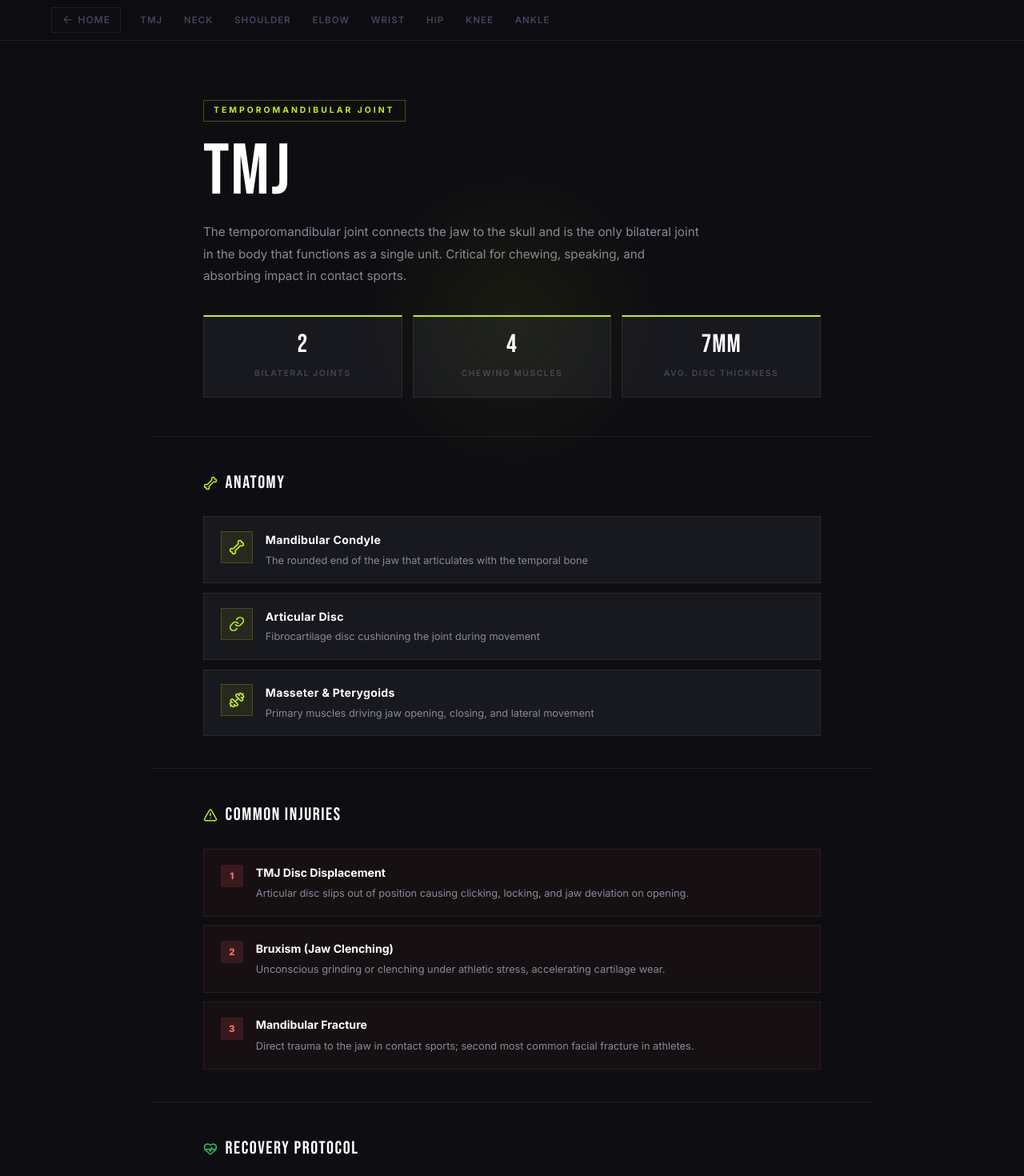
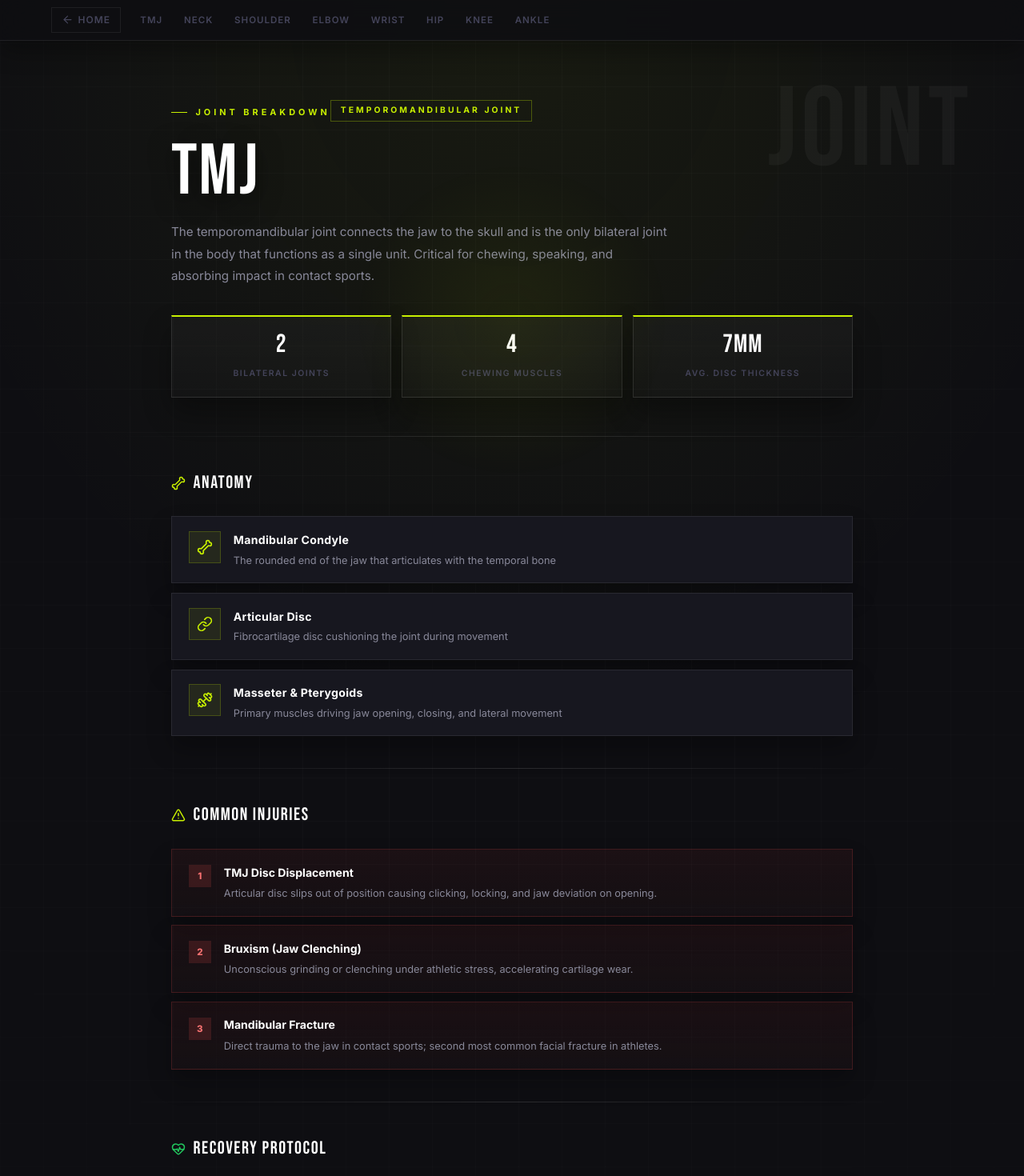
Before and after one commit to itskavyansh/sportsurge, a React (Vite) app: page /joint/1 in a window 1280 px wide. Shown: the top 1470 px of the page at 80% size. Built offline with nearby package versions, Linux system fonts and the light colour scheme; the HTML template or start-up script is replaced by a standard one.

Commit message:
final changes

```diff
--- a/src/components/CoachesSection.jsx
+++ b/src/components/CoachesSection.jsx
@@ -13,6 +13,8 @@ export default function CoachesSection() {
 
   return (
     <section id="coaches" className="relative overflow-hidden" style={{ background: '#0e0e12' }}>
+      <div className="features-grid" />
+      <div className="section-wordmark coaches-wordmark" aria-hidden="true">Coaches</div>
       <div className="text-center max-w-[600px] mx-auto mb-14 reveal relative z-10" ref={headerRef}>
         <div className="section-label justify-center before:hidden">Expert Mentors</div>
         <h2 className="section-title">Meet Our <span>Coaches</span></h2>
@@ -23,7 +25,7 @@ export default function CoachesSection() {
 
       <div className="grid grid-cols-1 sm:grid-cols-2 lg:grid-cols-4 gap-5 max-w-[1100px] mx-auto relative z-10">
         {COACHES.map((c, i) => (
-          <CoachCard key={c.name} coach={c} delay={i * 0.1} />
+          <CoachCard key={c.name} coach={c} delay={i * 0.0001} />
         ))}
       </div>
     </section>
--- a/src/components/Footer.jsx
+++ b/src/components/Footer.jsx
@@ -1,4 +1,4 @@
-import { Globe, Phone, Mail, MapPin, ArrowUpRight } from 'lucide-react';
+import { Phone, Mail, MapPin, ArrowUpRight } from 'lucide-react';
 
 export default function Footer() {
   const scrollTo = (e, id) => {
@@ -10,6 +10,7 @@ export default function Footer() {
 
   return (
     <footer id="footer" className="footer-wrap">
+      <div className="features-grid" />
       {/* Big wordmark */}
       <div className="footer-wordmark" aria-hidden="true">SURGE</div>
 
--- a/src/components/Navbar.jsx
+++ b/src/components/Navbar.jsx
@@ -73,7 +73,7 @@ export default function Navbar() {
     <div ref={navRef}>
       <nav id="navbar" className={cn || undefined}>
         <a href="#" className="nav-logo" onClick={(e) => scrollTo(e, '#')}>
-          SPORT <span>SURGE</span>
+          <span className="nav-logo-sport">SPORT</span> <span>SURGE</span>
         </a>
 
         <ul className="nav-links">
--- a/src/components/StatsSection.jsx
+++ b/src/components/StatsSection.jsx
@@ -39,12 +39,13 @@ export default function StatsSection() {
 
   return (
     <section id="stats" ref={sectionRef} className="relative overflow-hidden" style={{ background: '#13131a', borderTop: '1px solid rgba(255,255,255,0.06)', borderBottom: '1px solid rgba(255,255,255,0.06)' }}>
+      <div className="section-wordmark stats-wordmark" aria-hidden="true">Services</div>
       {/* Animated lime scan line */}
       <div className="stats-scanline" />
 
       <div className="text-center max-w-[700px] mx-auto mb-16 reveal" ref={topRef}>
         <div className="section-label justify-center">By The Numbers</div>
-        <h2 className="section-title">The <span>Surge</span> Effect</h2>
+        <h2 className="section-title">Our <span>Services</span></h2>
       </div>
 
       <div className="grid grid-cols-2 lg:grid-cols-4 gap-px max-w-[1100px] mx-auto" style={{ background: 'rgba(255,255,255,0.06)' }}>
--- a/src/index.css
+++ b/src/index.css
@@ -112,6 +112,14 @@
   color: var(--accent);
 }
 
+.nav-logo .nav-logo-sport {
+  color: #fff;
+}
+
+.nav-logo .nav-logo-sport .nav-char {
+  color: #fff;
+}
+
 .nav-links {
   display: flex;
   list-style: none;
@@ -949,8 +957,50 @@ footer, #footer {
 /* ──────────────── JOINT PAGE ──────────────── */
 .jp {
   min-height: 100vh;
-  background: var(--bg-primary);
+  background:
+    radial-gradient(ellipse 85% 60% at 50% 0%, rgba(200, 240, 0, 0.06) 0%, transparent 70%),
+    var(--bg-primary);
   color: var(--text-secondary);
+  position: relative;
+  overflow: hidden;
+}
+
+.jp-grid {
+  position: absolute;
+  inset: 0;
+  background-image:
+    linear-gradient(rgba(255, 255, 255, 0.018) 1px, transparent 1px),
+    linear-gradient(90deg, rgba(255, 255, 255, 0.018) 1px, transparent 1px);
+  background-size: 54px 54px;
+  mask-image: radial-gradient(ellipse 90% 75% at 50% 25%, black 35%, transparent 100%);
+  pointer-events: none;
+  z-index: 0;
+}
+
+.jp-scanline {
+  position: absolute;
+  top: 0;
+  left: -90%;
+  width: 55%;
+  height: 100%;
+  background: linear-gradient(90deg, transparent, rgba(200, 240, 0, 0.035), transparent);
+  animation: scanline 6s ease-in-out infinite;
+  pointer-events: none;
+  z-index: 0;
+}
+
+.jp-wordmark {
+  position: absolute;
+  right: 5%;
+  top: 3.2rem;
+  font-family: var(--font-display);
+  font-size: clamp(4.5rem, 11vw, 10rem);
+  letter-spacing: 5px;
+  text-transform: uppercase;
+  color: rgba(255, 255, 255, 0.04);
+  pointer-events: none;
+  user-select: none;
+  z-index: 0;
 }
 
 .jp-bar {
@@ -961,9 +1011,10 @@ footer, #footer {
   align-items: center;
   gap: 0.8rem;
   padding: 0.55rem 5%;
-  background: rgba(14, 14, 18, 0.97);
+  background: rgba(14, 14, 18, 0.88);
   backdrop-filter: blur(20px);
-  border-bottom: 1px solid var(--border);
+  border-bottom: 1px solid rgba(255, 255, 255, 0.08);
+  box-shadow: 0 14px 28px rgba(0, 0, 0, 0.3);
 }
 
 .jp-bar-back {
@@ -1019,8 +1070,10 @@ footer, #footer {
 
 .jp-hero {
   padding: 4.5rem 5% 3rem;
-  max-width: 900px;
+  max-width: 980px;
   margin: 0 auto;
+  position: relative;
+  z-index: 1;
 }
 
 .jp-hero-tag {
@@ -1044,6 +1097,7 @@ footer, #footer {
   color: var(--text-primary);
   text-transform: uppercase;
   margin: 0 0 1rem;
+  text-shadow: 0 8px 30px rgba(0, 0, 0, 0.5);
 }
 
 .jp-hero-desc {
@@ -1063,16 +1117,21 @@ footer, #footer {
 
 .jp-stat {
   padding: 1.1rem 1.4rem;
-  border: 1px solid var(--border);
+  border: 1px solid rgba(255, 255, 255, 0.1);
   border-top: 2px solid var(--accent);
-  background: var(--bg-card);
+  background: linear-gradient(180deg, rgba(255, 255, 255, 0.03), rgba(255, 255, 255, 0.01));
+  box-shadow: 0 18px 35px rgba(0, 0, 0, 0.32);
   min-width: 120px;
   text-align: center;
   flex: 1;
-  transition: border-color var(--transition);
-}
-
-.jp-stat:hover { border-color: var(--accent); }
+  transition: border-color var(--transition), transform var(--transition), background var(--transition);
+}
+
+.jp-stat:hover {
+  border-color: var(--accent);
+  background: rgba(200, 240, 0, 0.05);
+  transform: translateY(-3px);
+}
 
 .jp-stat-val {
   display: block;
@@ -1094,16 +1153,20 @@ footer, #footer {
 }
 
 .jp-divider {
-  max-width: 900px;
+  max-width: 980px;
   margin: 0 auto;
   height: 1px;
-  background: var(--border);
+  background: linear-gradient(90deg, transparent, rgba(255, 255, 255, 0.12), transparent);
+  position: relative;
+  z-index: 1;
 }
 
 .jp-sect {
-  max-width: 900px;
+  max-width: 980px;
   margin: 0 auto;
   padding: 2.5rem 5%;
+  position: relative;
+  z-index: 1;
 }
 
 .jp-sect-title {
@@ -1133,9 +1196,10 @@ footer, #footer {
   gap: 1rem;
   align-items: flex-start;
   padding: 1.1rem 1.3rem;
-  border: 1px solid var(--border);
-  border-left: 1px solid var(--border);
-  background: var(--bg-card);
+  border: 1px solid rgba(255, 255, 255, 0.08);
+  border-left: 1px solid rgba(255, 255, 255, 0.08);
+  background: #17171f;
+  box-shadow: 0 16px 30px rgba(0, 0, 0, 0.28);
   transition: all var(--transition);
 }
 
@@ -1182,8 +1246,9 @@ footer, #footer {
   gap: 1rem;
   align-items: flex-start;
   padding: 1.1rem 1.3rem;
-  border: 1px solid rgba(255, 80, 80, 0.12);
-  background: rgba(255, 60, 60, 0.03);
+  border: 1px solid rgba(255, 80, 80, 0.18);
+  background: linear-gradient(180deg, rgba(255, 60, 60, 0.06), rgba(255, 60, 60, 0.025));
+  box-shadow: 0 16px 30px rgba(0, 0, 0, 0.24);
   transition: all var(--transition);
 }
 
@@ -1231,8 +1296,9 @@ footer, #footer {
 
 .jp-fix {
   padding: 1.2rem 1.4rem;
-  border: 1px solid rgba(34, 197, 94, 0.12);
-  background: rgba(34, 197, 94, 0.02);
+  border: 1px solid rgba(34, 197, 94, 0.18);
+  background: linear-gradient(180deg, rgba(34, 197, 94, 0.06), rgba(34, 197, 94, 0.025));
+  box-shadow: 0 16px 30px rgba(0, 0, 0, 0.24);
   transition: all var(--transition);
 }
 
@@ -1273,10 +1339,12 @@ footer, #footer {
 }
 
 .jp-foot {
-  max-width: 900px;
+  max-width: 980px;
   margin: 0 auto;
   padding: 2rem 5% 4rem;
-  border-top: 1px solid var(--border);
+  border-top: 1px solid rgba(255, 255, 255, 0.08);
+  position: relative;
+  z-index: 1;
 }
 
 .jp-foot-label {
@@ -1323,6 +1391,7 @@ footer, #footer {
   .jp-stat { min-width: 90px; padding: 0.8rem; }
   .jp-stat-val { font-size: 1.5rem; }
   .jp-sect { padding: 2rem 5%; }
+  .jp-wordmark { top: 3.8rem; font-size: clamp(2.8rem, 16vw, 4.5rem); }
 }
 
 /* ──────────────── REGISTRATION FORM ──────────────── */
@@ -1720,7 +1789,7 @@ select.reg-input option {
   position: absolute;
   inset: 0;
   background-image:
-    linear-gradient(rgba(255,255,255,0.022) 1px, transparent 1px),
+    linear-gradient(rgba(255,255,255,0.022) 1px, transparent 2px),
     linear-gradient(90deg, rgba(255,255,255,0.022) 1px, transparent 1px);
   background-size: 60px 60px;
   pointer-events: none;
@@ -1747,7 +1816,7 @@ select.reg-input option {
 .feature-num {
   font-family: var(--font-display);
   font-size: 3.5rem;
-  color: rgba(200,240,0,0.07);
+  color: rgba(200,240,0,0.14);
   line-height: 1;
   margin-bottom: 1rem;
   letter-spacing: 2px;
@@ -1755,7 +1824,7 @@ select.reg-input option {
 }
 
 .feature-card-new:hover .feature-num {
-  color: rgba(200,240,0,0.14);
+  color: rgba(200,240,0,0.28);
 }
 
 .feature-icon-new {
@@ -2234,9 +2303,167 @@ a.footer-contact-val:hover { color: var(--text-primary); }
   color: var(--text-muted);
 }
 
+.events-register-wrap {
+  max-width: 760px;
+  margin: 1rem auto 0;
+}
+
+.events-register-cta {
+  display: flex;
+  justify-content: space-between;
+  align-items: center;
+  gap: 1rem;
+  padding: 1.2rem 1.3rem;
+  border: 1px solid rgba(255, 255, 255, 0.1);
+  border-left: 3px solid var(--accent);
+  background: linear-gradient(120deg, rgba(255, 255, 255, 0.03), rgba(200, 240, 0, 0.04));
+  box-shadow: 0 14px 28px rgba(0, 0, 0, 0.26);
+}
+
+.events-register-title {
+  font-family: var(--font-display);
+  font-size: 1.4rem;
+  color: var(--text-primary);
+  letter-spacing: 1px;
+  text-transform: uppercase;
+  margin: 0 0 0.2rem;
+}
+
+.events-register-sub {
+  margin: 0;
+  font-size: 0.82rem;
+  color: var(--text-secondary);
+  line-height: 1.65;
+}
+
 @media (max-width: 768px) {
   .footer-top { grid-template-columns: 1fr; gap: 2rem; }
   .footer-wordmark { font-size: 5rem; }
   .events-card-inner { flex-direction: column; align-items: flex-start; }
   .events-input { width: 100%; }
-}
+  .events-register-cta { flex-direction: column; align-items: flex-start; }
+}
+
+/* ============================================================
+   DARK EDITORIAL HOMEPAGE OVERRIDES
+   ============================================================ */
+.hero-kicker {
+  font-family: var(--font-display);
+  font-size: 0.95rem;
+  letter-spacing: 5px;
+  text-transform: uppercase;
+  color: rgba(255, 255, 255, 0.55);
+  margin-bottom: 0.5rem;
+}
+
+.hero-wordmark {
+  position: absolute;
+  right: 2.5%;
+  bottom: -0.05em;
+  z-index: 2;
+  font-family: var(--font-display);
+  font-size: clamp(5rem, 16vw, 13rem);
+  line-height: 0.9;
+  letter-spacing: 6px;
+  color: rgba(255, 255, 255, 0.07);
+  text-transform: uppercase;
+  pointer-events: none;
+}
+
+.hero-overlay {
+  background:
+    linear-gradient(to top, rgba(7, 7, 9, 0.95) 0%, rgba(7, 7, 9, 0.5) 45%, rgba(7, 7, 9, 0.15) 100%);
+}
+
+.performance-overlay {
+  background:
+    linear-gradient(127deg, transparent 0 58%, rgba(200, 240, 0, 0.12) 58% 62%, transparent 62% 100%);
+}
+
+.section-wordmark {
+  position: absolute;
+  right: 5%;
+  top: 2rem;
+  font-family: var(--font-display);
+  font-size: clamp(4rem, 10vw, 8.5rem);
+  color: rgba(255, 255, 255, 0.045);
+  letter-spacing: 4px;
+  text-transform: uppercase;
+  pointer-events: none;
+  z-index: 0;
+}
+
+.about-wordmark,
+.features-wordmark,
+.stats-wordmark,
+.coaches-wordmark,
+.events-wordmark {
+  mix-blend-mode: normal;
+}
+
+#about,
+#features,
+#stats,
+#coaches,
+#events {
+  position: relative;
+}
+
+#about::after,
+#stats::after {
+  content: '';
+  position: absolute;
+  left: -10%;
+  right: -10%;
+  bottom: -60px;
+  height: 120px;
+  background: linear-gradient(135deg, transparent 0 46%, rgba(255, 255, 255, 0.03) 46% 54%, transparent 54% 100%);
+  pointer-events: none;
+}
+
+.feature-card-new,
+.stat-card-new,
+.coach-card,
+.events-card {
+  box-shadow: 0 20px 45px rgba(0, 0, 0, 0.34);
+}
+
+.feature-card-new {
+  clip-path: polygon(0 0, 100% 0, 100% 92%, 92% 100%, 0 100%);
+}
+
+.stat-card-new {
+  clip-path: polygon(0 0, 100% 0, 100% 100%, 8% 100%, 0 90%);
+}
+
+.events-card {
+  border-color: rgba(255, 255, 255, 0.14);
+}
+
+.events-card::before {
+  content: '';
+  position: absolute;
+  top: 0;
+  right: 0;
+  width: 160px;
+  height: 160px;
+  background: linear-gradient(135deg, rgba(200, 240, 0, 0.22), rgba(200, 240, 0, 0.02));
+  clip-path: polygon(100% 0, 100% 100%, 0 0);
+  pointer-events: none;
+}
+
+.footer-wrap {
+  background:
+    linear-gradient(160deg, #09090c 0%, #0d0d12 54%, #121218 100%);
+}
+
+@media (max-width: 768px) {
+  .section-wordmark {
+    top: 1.2rem;
+    right: 4%;
+    font-size: clamp(2.2rem, 13vw, 4rem);
+  }
+  .hero-wordmark {
+    font-size: clamp(3.2rem, 20vw, 6rem);
+  }
+}
--- a/src/pages/AdminPage.jsx
+++ b/src/pages/AdminPage.jsx
@@ -28,6 +28,7 @@ function LoginScreen({ pw, setPw, onLogin, error }) {
   return (
     <div className="min-h-screen flex items-center justify-center px-[5%] relative overflow-hidden"
       style={{ background: 'var(--bg-primary)' }}>
+
       <div className="absolute top-0 left-0 w-full h-0.5 pointer-events-none"
         style={{ background: 'var(--accent)' }} />
       <div className="w-full max-w-[380px] relative">
--- a/src/pages/JointPage.jsx
+++ b/src/pages/JointPage.jsx
@@ -194,6 +194,17 @@ const JOINT_NAV = [
   { key: 'ankle', label: 'Ankle' },
 ];
 
+const WORDMARKS = {
+  tmj: 'Jaw',
+  neck: 'Neck',
+  shoulder: 'Shoulder',
+  elbow: 'Elbow',
+  wrist: 'Wrist',
+  hip: 'Hip',
+  knee: 'Knee',
+  ankle: 'Ankle',
+};
+
 /* ═══════════════════════ COMPONENT ═══════════════════════ */
 export default function JointPage() {
   const { jointId } = useParams();
@@ -202,6 +213,7 @@ export default function JointPage() {
 
   const key = jointId || searchParams.get('joint') || 'tmj';
   const d = DATA[key] || DATA.tmj;
+  const wordmark = WORDMARKS[key] || 'Joint';
 
   useEffect(() => {
     document.title = d.name + ' — Joint Guide | Sport Surge Pro';
@@ -221,6 +233,9 @@ export default function JointPage() {
 
   return (
     <div className="jp" ref={pageRef}>
+      <div className="jp-grid" aria-hidden="true" />
+      <div className="jp-scanline" aria-hidden="true" />
+      <div className="jp-wordmark" aria-hidden="true">{wordmark}</div>
 
       {/* ─── Sticky top bar ─── */}
       <header className="jp-bar">
@@ -236,6 +251,7 @@ export default function JointPage() {
 
       {/* ─── Hero / Overview ─── */}
       <section className="jp-hero">
+        <div className="section-label">Joint Breakdown</div>
         <span className="jp-hero-tag">{d.tag}</span>
         <h1 className="jp-hero-title">{d.name}</h1>
         <p className="jp-hero-desc">{d.desc}</p>
--- a/src/pages/RegisterPage.jsx
+++ b/src/pages/RegisterPage.jsx
@@ -161,6 +161,8 @@ export default function RegisterPage() {
       {/* Accent top bar */}
       <div className="absolute top-0 left-0 w-full h-0.5 pointer-events-none"
         style={{ background: 'var(--accent)' }} />
+
+      <div className="features-grid" />
 
       <Link to="/" className="inline-flex items-center gap-2 text-[--text-muted] hover:text-[--accent] text-sm font-medium transition-colors mb-8 relative uppercase tracking-widest text-xs">
         ← Back to Home
```
Also changed, not shown: src/components/AboutSection.jsx (+8 -5 lines), src/components/EventsSection.jsx (+16 -0 lines), src/components/FeaturesSection.jsx (+5 -3 lines), src/components/HeroCanvas.jsx (+4 -3 lines).
